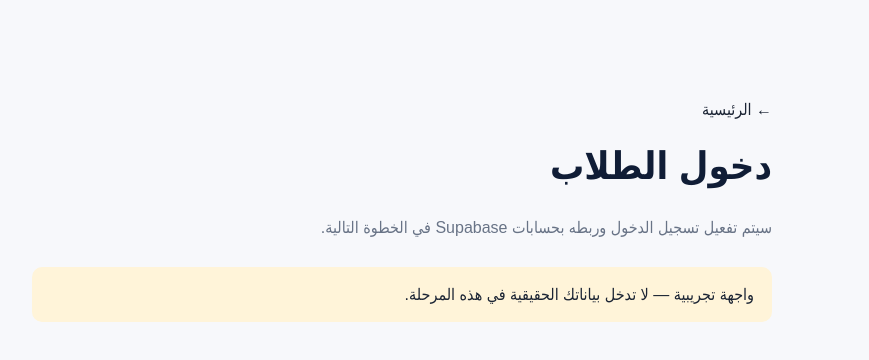
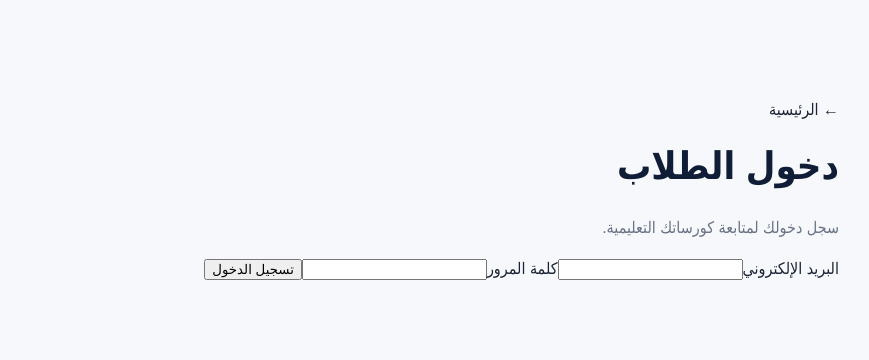
Before and after one commit to abdarhmanshryf-afk/mohamed-salah-algebaly, a Next.js app in the folder apps/web/: page /login in a window 1280 px wide. Shown: the top 360 px of the page, without its empty margins (385-1254 px from the left). Built offline with nearby package versions, Linux system fonts and the light colour scheme.

Commit message:
Connect student login to Supabase Auth.
Added login functionality with Supabase authentication and user feedback.

```diff
--- a/apps/web/app/login/page.tsx
+++ b/apps/web/app/login/page.tsx
@@ -1,3 +1,68 @@
+
+"use client";
+
+import { useState } from "react";
+import { createBrowserClient } from "@supabase/ssr";
+
 export default function Login() {
-  return <main className="subpage"><a href="/">← الرئيسية</a><h1>دخول الطلاب</h1><p>سيتم تفعيل تسجيل الدخول وربطه بحسابات Supabase في الخطوة التالية.</p><div className="notice">واجهة تجريبية — لا تدخل بياناتك الحقيقية في هذه المرحلة.</div></main>;
+  const [email, setEmail] = useState("");
+  const [password, setPassword] = useState("");
+  const [message, setMessage] = useState("");
+  const [loading, setLoading] = useState(false);
+
+  async function handleLogin(e: React.FormEvent<HTMLFormElement>) {
+    e.preventDefault();
+    setLoading(true);
+    setMessage("");
+
+    const supabase = createBrowserClient(
+      process.env.NEXT_PUBLIC_SUPABASE_URL!,
+      process.env.NEXT_PUBLIC_SUPABASE_ANON_KEY!
+    );
+
+    const { error } = await supabase.auth.signInWithPassword({
+      email,
+      password,
+    });
+
+    if (error) {
+      setMessage("تعذر تسجيل الدخول. تأكد من البريد الإلكتروني وكلمة المرور.");
+      setLoading(false);
+      return;
+    }
+
+    window.location.href = "/courses";
+  }
+
+  return (
+    <main className="subpage">
+      <a href="/">← الرئيسية</a>
+      <h1>دخول الطلاب</h1>
+      <p>سجل دخولك لمتابعة كورساتك التعليمية.</p>
+
+      <form onSubmit={handleLogin}>
+        <label>البريد الإلكتروني</label>
+        <input
+          type="email"
+          value={email}
+          onChange={(e) => setEmail(e.target.value)}
+          required
+        />
+
+        <label>كلمة المرور</label>
+        <input
+          type="password"
+          value={password}
+          onChange={(e) => setPassword(e.target.value)}
+          required
+        />
+
+        <button type="submit" disabled={loading}>
+          {loading ? "جاري تسجيل الدخول..." : "تسجيل الدخول"}
+        </button>
+      </form>
+
+      {message && <p role="alert">{message}</p>}
+    </main>
+  );
 }
```
